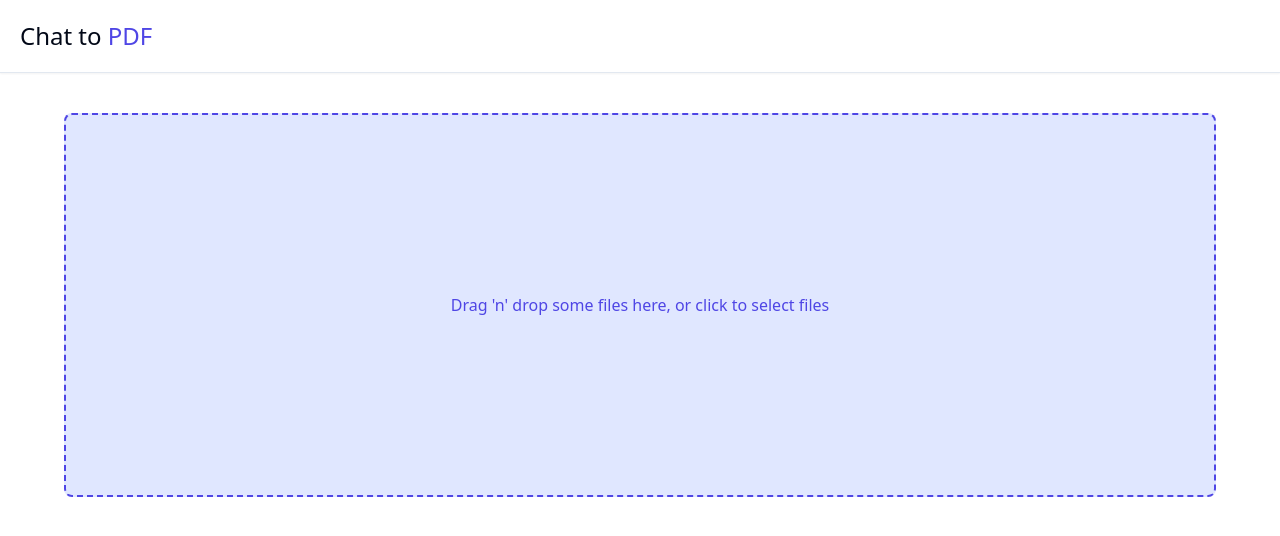
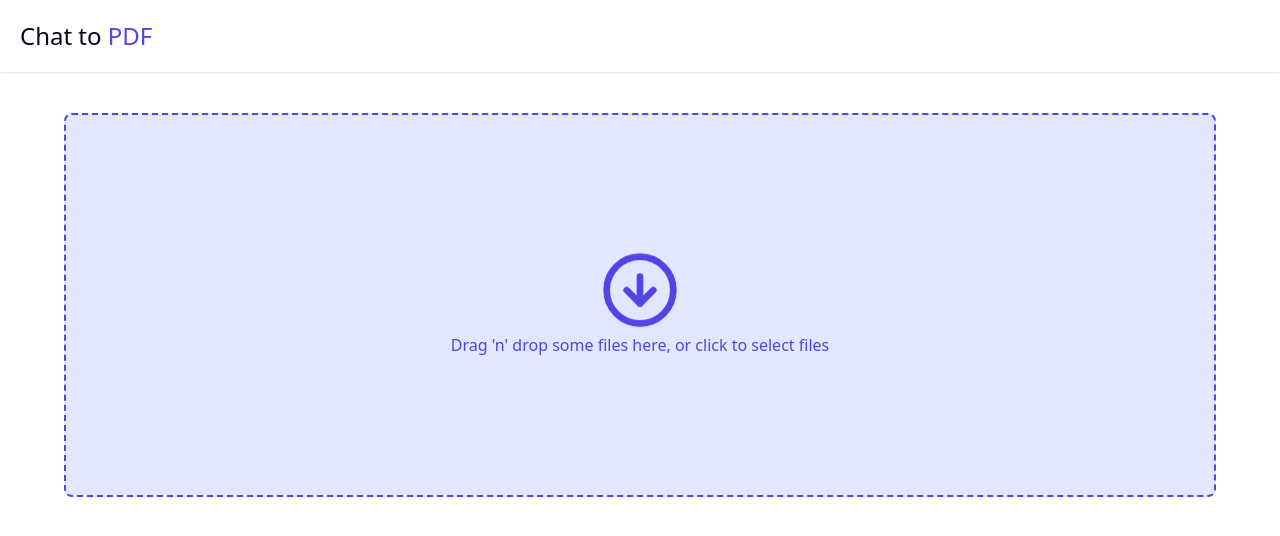
Before and after one commit to prathameshjchavan/chat-with-pdf, a Next.js app: page /dashboard/upload in a window 1280 px wide. Shown: the top 536 px of the page. Built offline with nearby package versions, Linux system fonts and the light colour scheme; no server answers.

Commit message:
style dropzone

```diff
--- a/components/file-uploader.tsx
+++ b/components/file-uploader.tsx
@@ -1,7 +1,14 @@
 "use client";
 
-import { useCallback } from "react";
+import { Fragment, useCallback } from "react";
 import { useDropzone } from "react-dropzone";
+import {
+  CheckCircleIcon,
+  CircleArrowDown,
+  HammerIcon,
+  RocketIcon,
+  SaveIcon,
+} from "lucide-react";
 
 const FileUploader = () => {
   const onDrop = useCallback((acceptedFiles: File[]) => {
@@ -19,13 +26,22 @@ const FileUploader = () => {
         className={`mt-10 flex h-96 w-[90%] items-center justify-center rounded-lg border-2 border-dashed border-indigo-600 p-10 text-indigo-600 ${isDragActive || isDragAccept ? "bg-indigo-300" : "bg-indigo-100"}`}
       >
         <input {...getInputProps()} />
+        <div className="flex flex-col items-center justify-center">
           {isDragActive ? (
+            <Fragment>
+              <RocketIcon className="mb-5 h-20 w-20 animate-ping" />
               <p>Drop the files here ...</p>
+            </Fragment>
           ) : (
+            <Fragment>
+              <CircleArrowDown className="h-20 w-20 animate-bounce" />
               <p>
-            Drag &apos;n&apos; drop some files here, or click to select files
+                Drag &apos;n&apos; drop some files here, or click to select
+                files
               </p>
+            </Fragment>
           )}
+        </div>
       </div>
     </div>
   );
```
Lines whose indentation alone changed are shown as unchanged.
